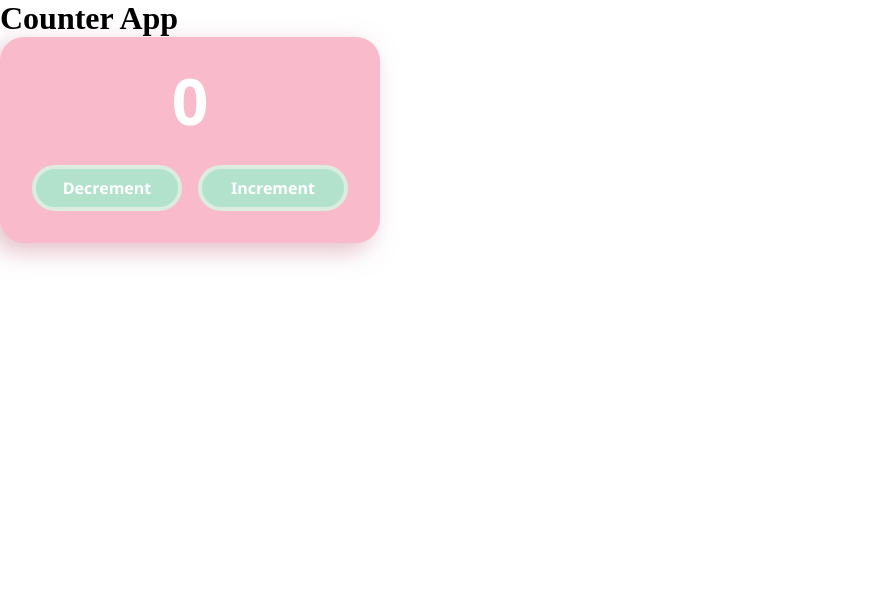
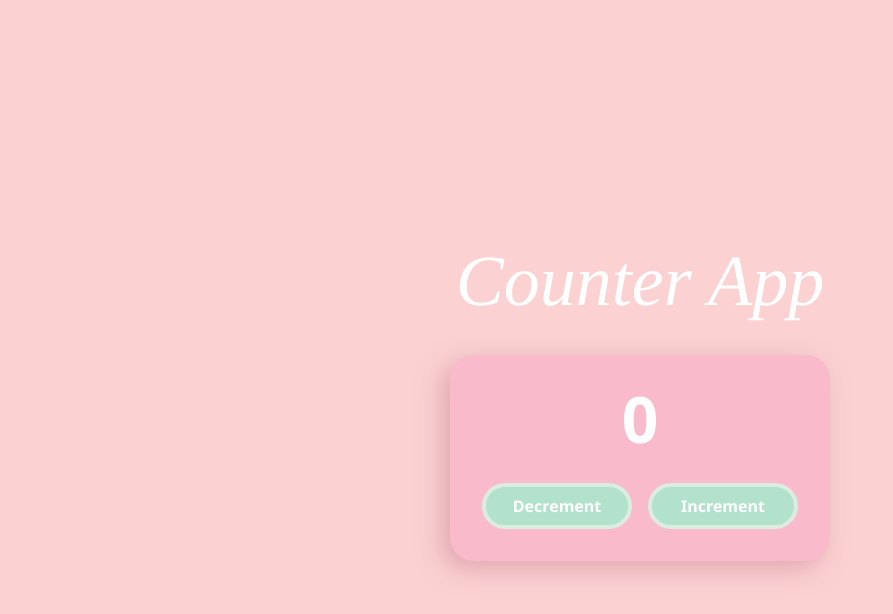
Before and after one commit to allangdasilva/mini-ci-cd-react, a React (Vite) app: page / in a window 1280 px wide. Shown: the top 614 px of the page, without its empty margins (0-893 px from the left). Built offline with nearby package versions, Linux system fonts and the light colour scheme.

Commit message:
Criar componente Title e estiliza-lo | Estilizar main do componente App

```diff
--- a/src/App.tsx
+++ b/src/App.tsx
@@ -1,12 +1,13 @@
 import Counter from "./components/counter/Counter";
+import Title from "./components/title/Title";
 import "./index.css";
 
 function App() {
   return (
-    <>
-      <h1>Counter App</h1>
+    <main className="main">
+      <Title>Counter App</Title>
       <Counter />
-    </>
+    </main>
   );
 }
 
--- /dev/null
+++ b/src/components/title/Title.module.css
@@ -0,0 +1,7 @@
+.title {
+  font-family: Times, "Times New Roman", serif;
+  font-size: 4.5rem;
+  font-style: italic;
+  font-weight: normal;
+  color: #ffffff;
+}
--- /dev/null
+++ b/src/components/title/Title.tsx
@@ -0,0 +1,11 @@
+import React from "react";
+import styles from "./Title.module.css";
+
+interface Ititle extends React.HTMLAttributes<HTMLHeadingElement> {
+  children: React.ReactNode;
+}
+const Title = (props: Ititle) => {
+  return <h1 className={styles.title}>{props.children}</h1>;
+};
+
+export default Title;
--- a/src/index.css
+++ b/src/index.css
@@ -1,5 +1,47 @@
-* {
+html {
+  box-sizing: border-box;
+  font-size: 16px;
+  font-family: Arial, Helvetica, sans-serif;
+}
+
+*,
+*:before,
+*:after {
+  box-sizing: inherit;
+}
+
+body,
+h1,
+h2,
+h3,
+h4,
+h5,
+h6,
+p,
+ol,
+ul {
   margin: 0;
   padding: 0;
-  box-sizing: border-box;
 }
+
+ol,
+ul {
+  list-style: none;
+}
+
+img {
+  max-width: 100%;
+  height: auto;
+}
+.main {
+  display: flex;
+  flex-direction: column;
+  justify-content: center;
+  align-items: center;
+  gap: 32px;
+
+  width: 100%;
+  min-height: 100dvh;
+
+  background-color: #fbd1d1;
+}
```
Also changed, not shown: src/components/button/CountButton.tsx (deleted, +0 -11 lines), src/components/count/CountValue.tsx (deleted, +0 -11 lines).
